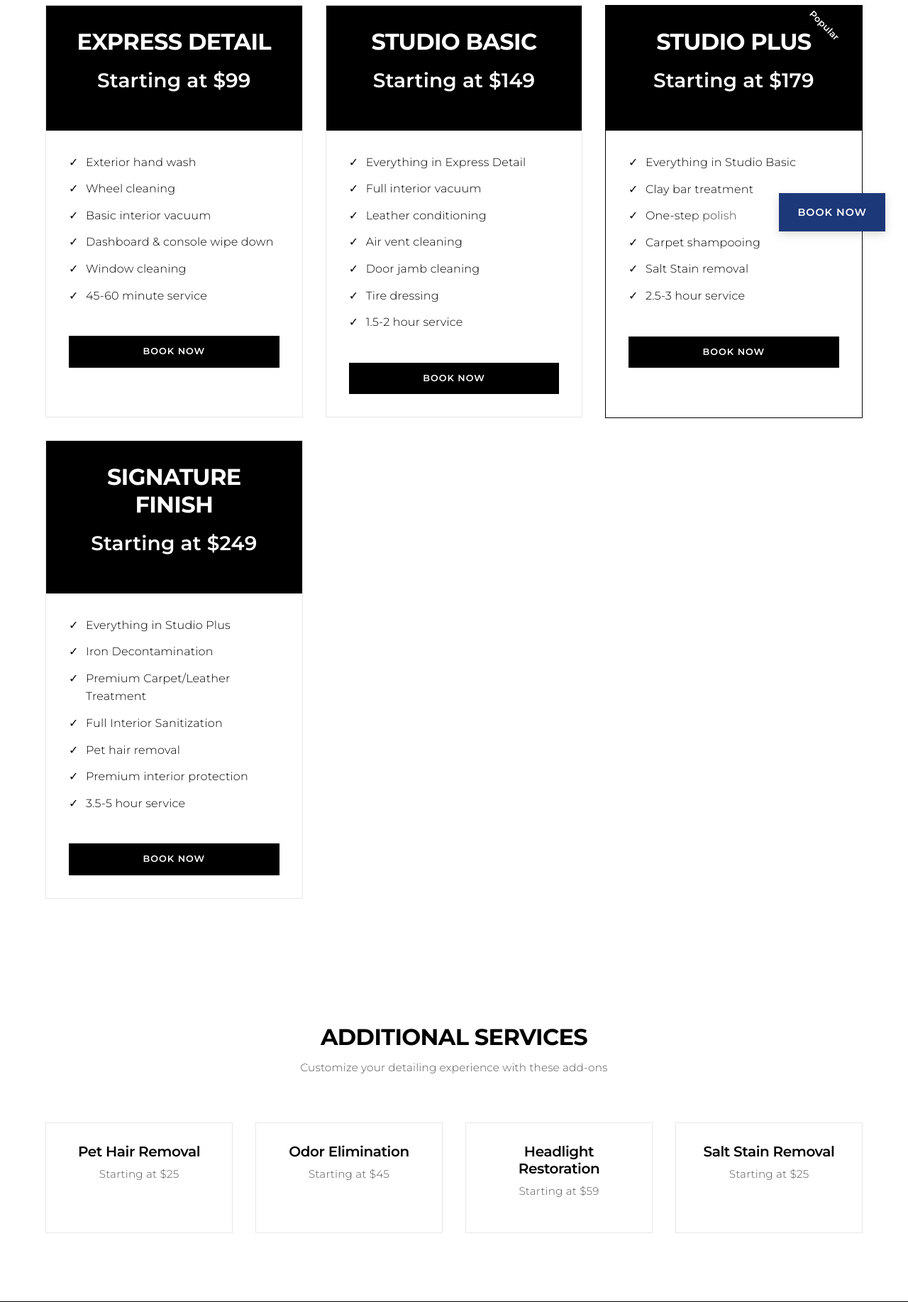
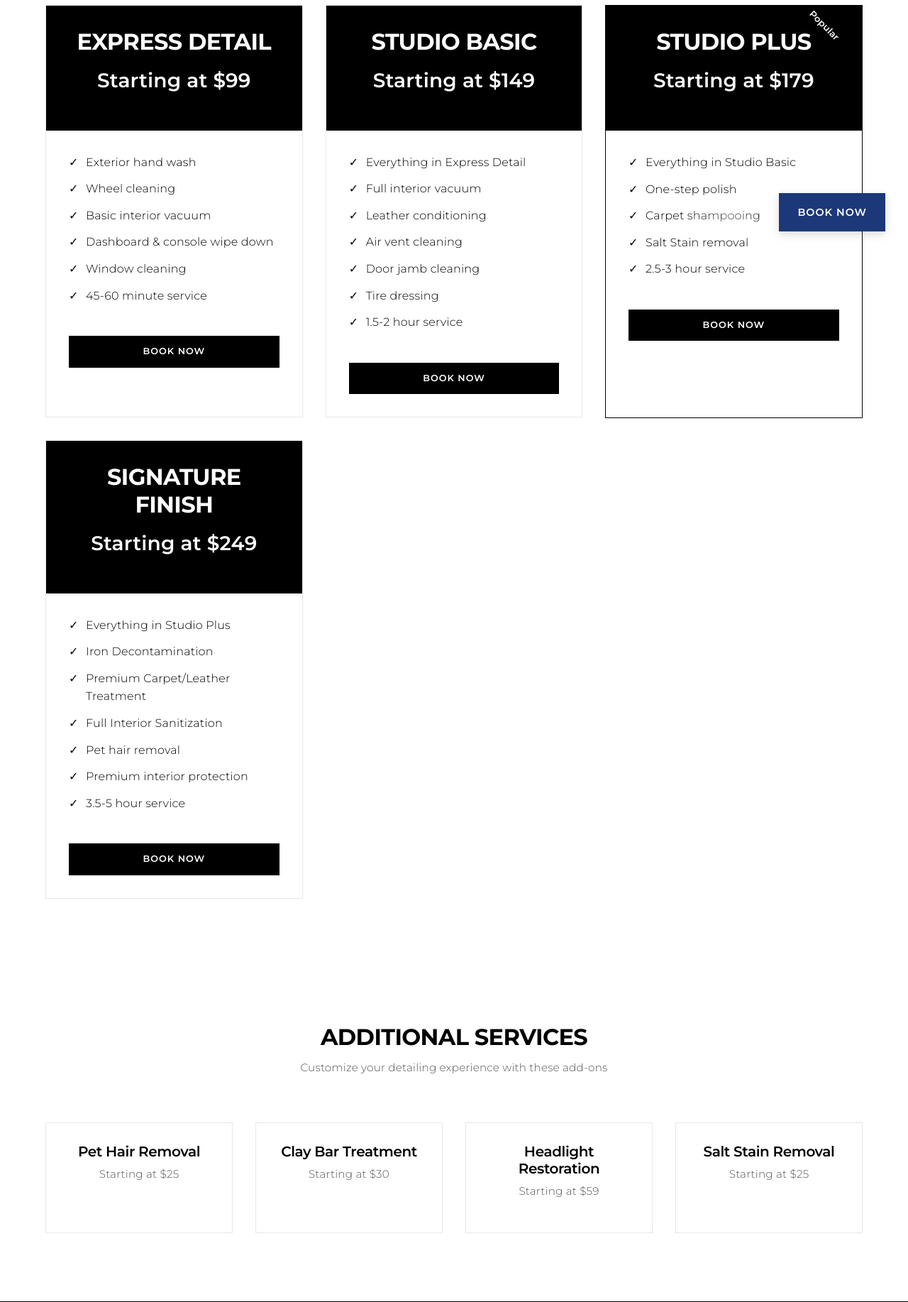
Before and after one commit to nashid7/refnautostudio, a Flask app: page /pricing in a window 1280 px wide. Shown: the part 456-2290 px from the top of the page at 71% size. Run offline with Flask 3, Linux system fonts and the light colour scheme.

Commit message:
Update pricing.html

```diff
--- a/templates/pricing.html
+++ b/templates/pricing.html
@@ -60,7 +60,6 @@
         <div class="plan-features">
             <ul>
                 <li>Everything in Studio Basic</li>
-                <li>Clay bar treatment</li>
                 <li>One-step polish</li>
                 <li>Carpet shampooing</li>
                 <li>Salt Stain removal</li>
@@ -106,8 +105,8 @@
             <p>Starting at $25</p>
         </div>
         <div class="add-on" data-aos="fade-up" data-aos-delay="100">
-            <h3>Odor Elimination</h3>
-            <p>Starting at $45</p>
+            <h3>Clay Bar Treatment</h3>
+            <p>Starting at $30</p>
         </div>
         <div class="add-on" data-aos="fade-up" data-aos-delay="200">
             <h3>Headlight Restoration</h3>
```
